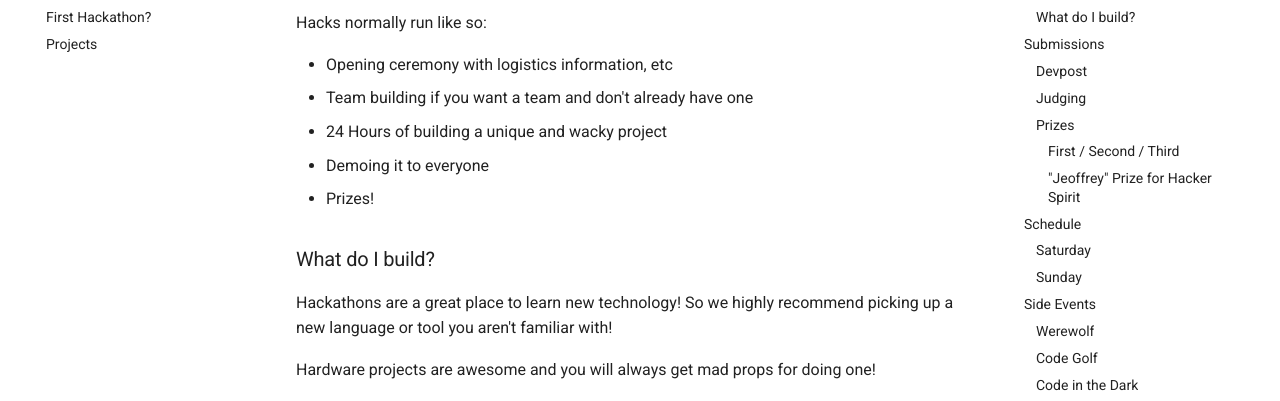
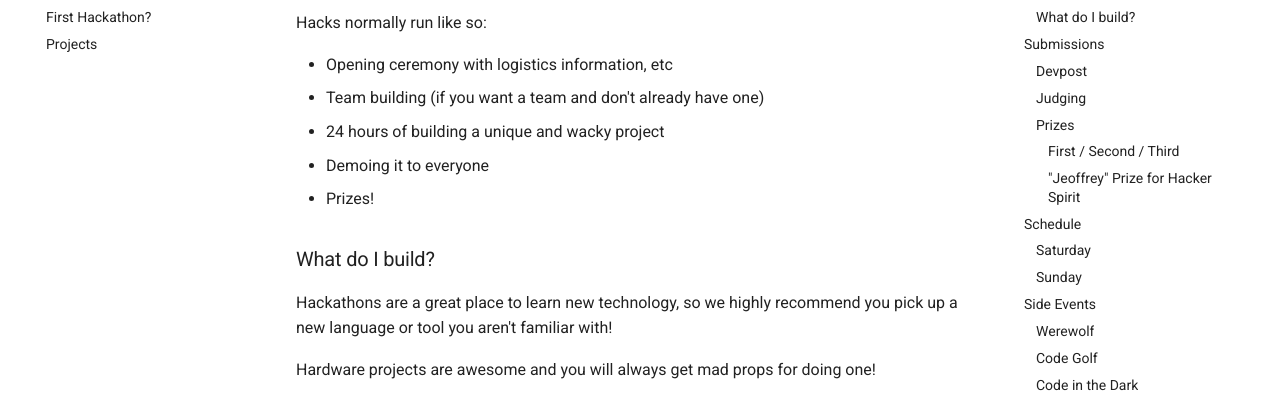
Before and after one commit to CovHackSoc/wiki.covhack.org, an MkDocs documentation site: the page built from docs/covhack2019.md, in a window 1280 px wide and 1400 px high, scrolled down 398 px. Shown: the part 172-573 px from the top of the window. Built offline with MkDocs 1.6.1 and Material for MkDocs 9.7.7, drawn with Linux system fonts in a browser that asks for light colours; some of the changed text lies outside the part shown.

Commit message:
Update covhack2019.md

```diff
--- a/docs/covhack2019.md
+++ b/docs/covhack2019.md
@@ -17,14 +17,14 @@ If something isn't listed here, feel free to ask us in the `#questions` channel
 Hacks normally run like so:
 
 * Opening ceremony with logistics information, etc
-* Team building if you want a team and don't already have one
-* 24 Hours of building a unique and wacky project
+* Team building (if you want a team and don't already have one)
+* 24 hours of building a unique and wacky project
 * Demoing it to everyone
 * Prizes!
 
 ### What do I build?
 
-Hackathons are a great place to learn new technology! So we highly recommend picking up a new language or tool you aren't
+Hackathons are a great place to learn new technology, so we highly recommend you pick up a new language or tool you aren't
 familiar with!
 
 Hardware projects are awesome and you will always get mad props for doing one!
@@ -63,10 +63,10 @@ Our schedule is the following (subject to change, it's a hackathon!):
 Time  | Activity
 ----- | -----------------------
 10:00 | Doors open
-11:00 | Opening Presentations
+11:00 | Opening presentations
 12:00 | Hacking starts!
 13:00 | Lunch
-14:00 | Workshops Start with "Learn Node.js like a pirate!"
+14:00 | Workshops start with "Learn Node.js like a pirate!"
 19:00 | Dinner
 20:00 | Code in the Dark
 21:00 | Code Golf
@@ -76,11 +76,11 @@ Time  | Activity
 Time  | Activity
 ----- | --------------------------
 7:00  | Breakfast
-12:00 | Hacking Ends
+12:00 | Hacking ends
 13:00 | Lunch
 14:00 | Presentations
 16:00 | Judging
-16:30 | Awards and Closing Ceremony
+16:30 | Awards and closing ceremony
 17:00 | Closing
 
 ## Side Events
```
Also changed, not shown: other parts of docs/covhack2019.md (+1 -1 lines).
